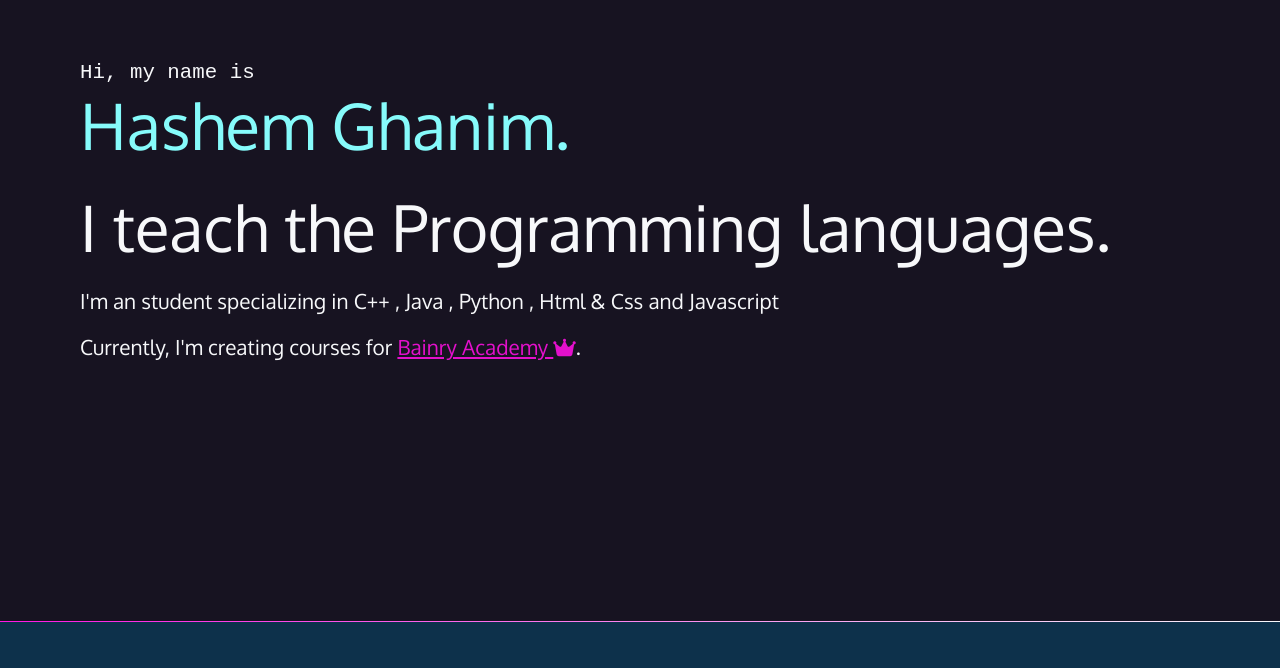
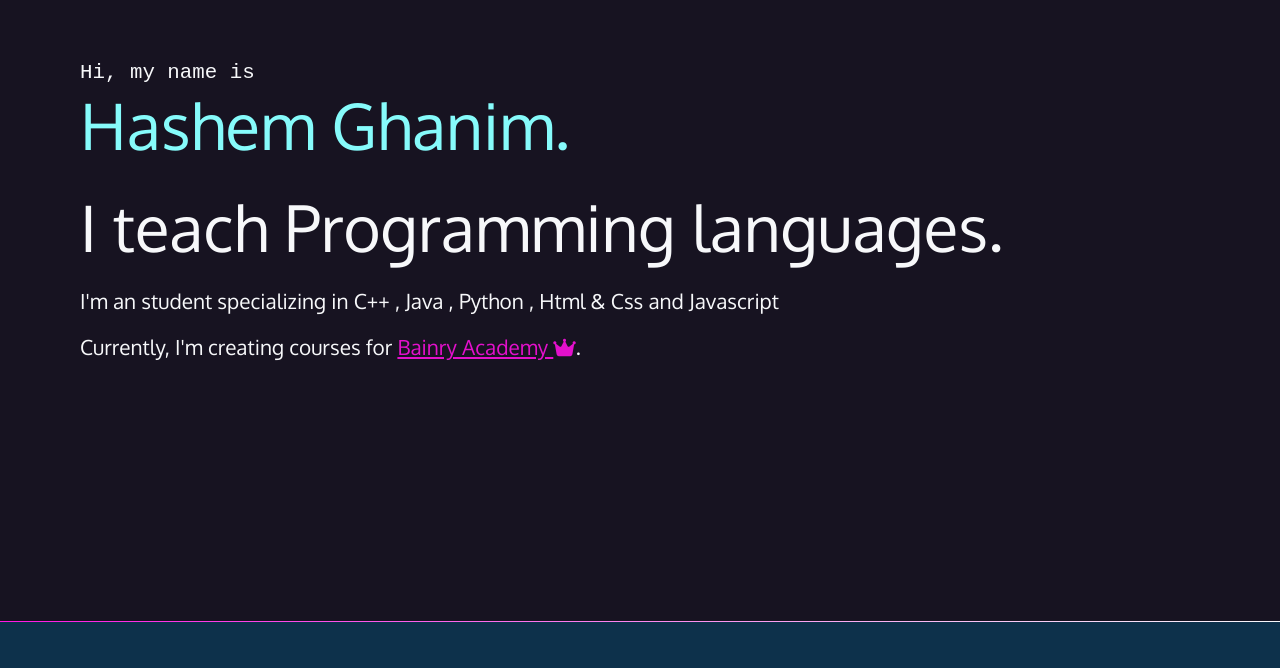
Before and after one commit to HasheemZerei/HasheemZerei.github.io, a plain HTML site: page mywebsite/index.html in a window 1280 px wide. Shown: the part 132-800 px from the top of the page. Drawn offline with Linux system fonts and the light colour scheme; files whose address does not match are found by name; a web font is replaced by a local one.

Commit message:
Update index.html

```diff
--- a/mywebsite/index.html
+++ b/mywebsite/index.html
@@ -31,7 +31,7 @@
 
     <section id="intro">
         <p class="name">Hi, my name is <span>Hashem Ghanim.</span></p>
-        <h2>I teach the Programming languages.</h2>
+        <h2>I teach Programming languages.</h2>
         <p>I'm an student specializing in C++ , Java , Python , Html & Css and Javascript</p>
         <p>Currently, I'm creating courses for <a href="https://t.me/superacademy02" target="_blank">Bainry Academy
                 <span><i class="fa-solid fa-crown"></i></span></a>.</p>
```
